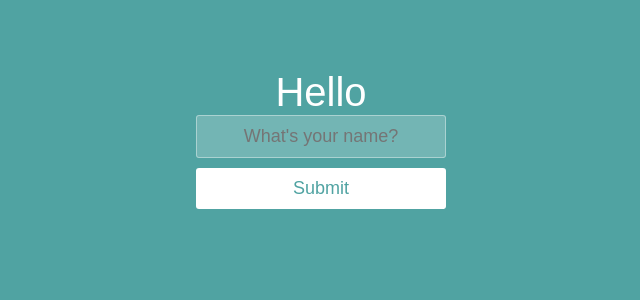
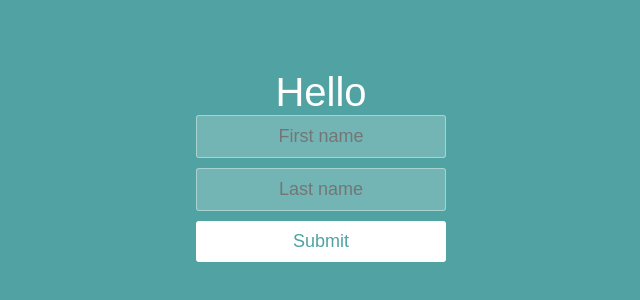
Before and after one commit to ShashankMaurya/React---Forms, a React (Create React App) app: page / in a window 1280 px wide. Shown: the part 138-438 px from the top of the page, without its empty margins (319-959 px from the left). Built offline with nearby package versions, Linux system fonts and the light colour scheme.

Commit message:
complex state trial

```diff
--- a/src/components/App.jsx
+++ b/src/components/App.jsx
@@ -4,7 +4,8 @@ function App() {
 
   // const [headingText, setHeadingText] = useState("");
   const [mouseOver, setMouseOver] = useState(false);
-  const [name, setName] = useState("");
+  const [fname, setFname] = useState("");
+  const [lname, setLname] = useState("");
 
   // function handleClick() {
   //   setHeadingText("Submitted");
@@ -19,17 +20,31 @@ function App() {
   }
 
   function handleChange(event) {
-    setName(event.target.value);
+    // console.log(event.target.classList.value);
+    if (event.target.classList.value === 'firstName') {
+      setFname(event.target.value);
+    }
+    else {
+      setLname(event.target.value);
+    }
+
   }
 
   return (
     <div className="container">
-      <h1>Hello {name}</h1>
+      <h1>Hello {fname + ' ' + lname}</h1>
       <input
+        className="firstName"
         onChange={handleChange}
         type="text"
-        placeholder="What's your name?"
-        value={name} />
+        placeholder="First name"
+        value={fname} />
+      <input
+        className="lastName"
+        onChange={handleChange}
+        type="text"
+        placeholder="Last name"
+        value={lname} />
       <button
         style={{ backgroundColor: mouseOver ? "black" : "white" }}
         // onClick={handleClick}
```
